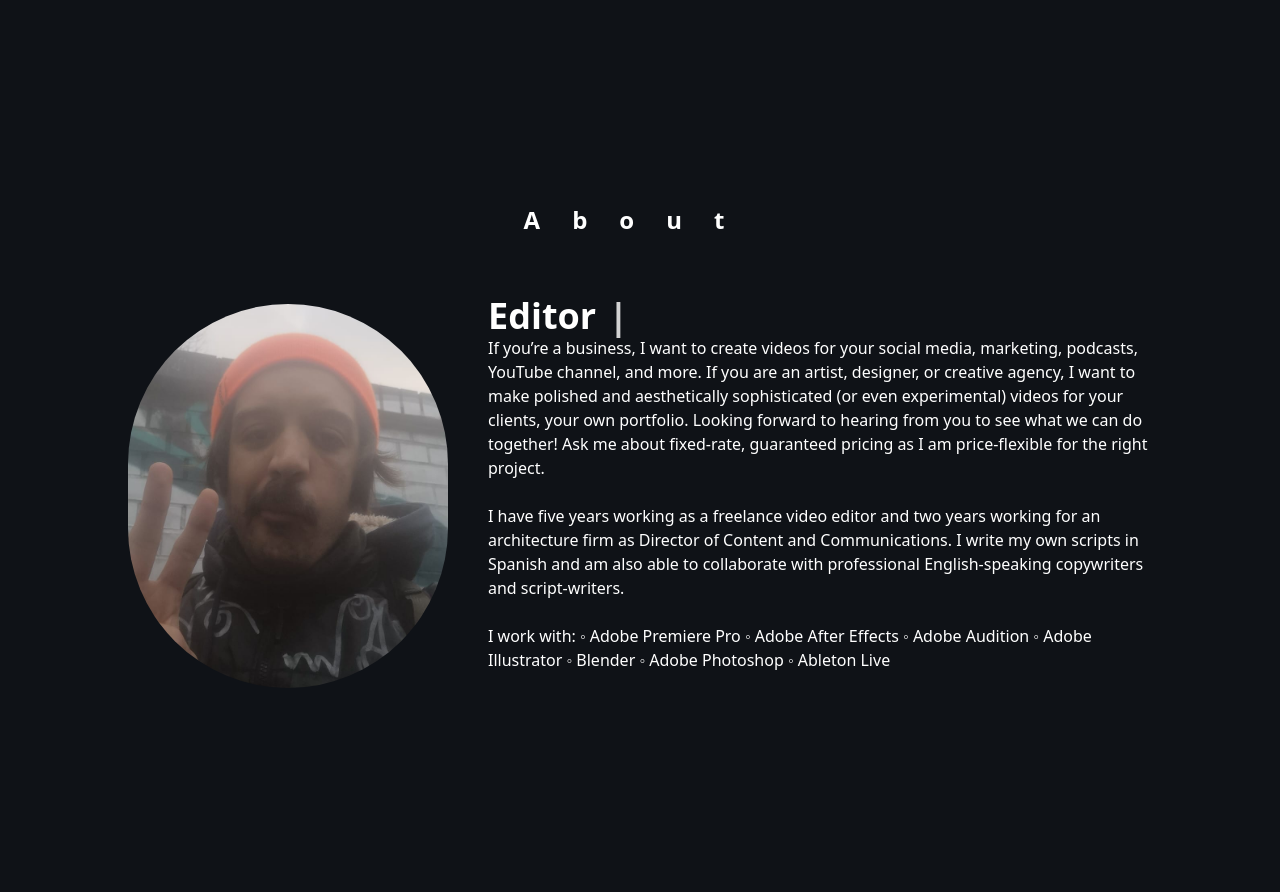
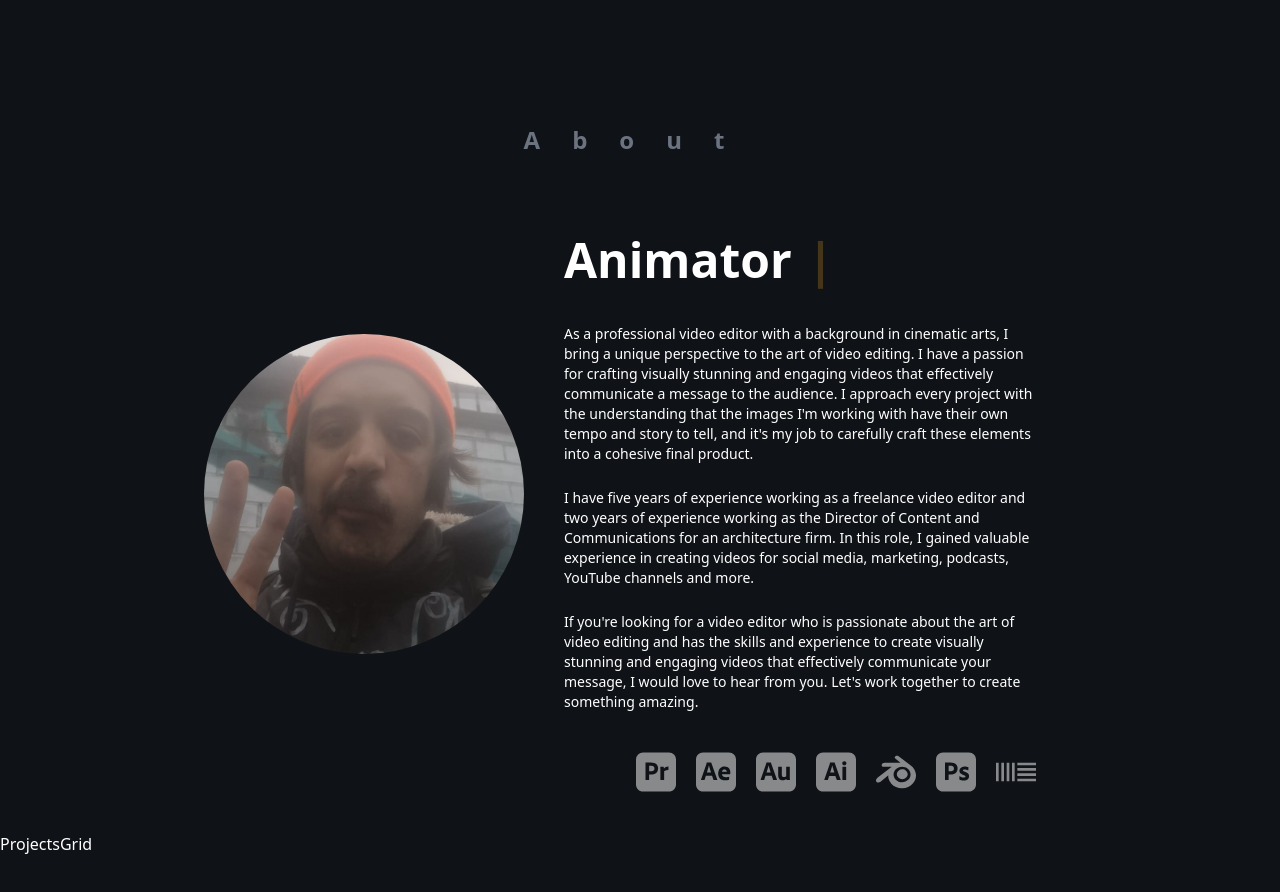
Before and after one commit to JaviAzua/agostino-port, a Next.js app: page / in a window 1280 px wide. Shown: the part 900-1792 px from the top of the page. Before the commit the page ends 1712 px from the top, so only its background shows below. Built offline with nearby package versions, Linux system fonts and the light colour scheme.

Commit message:
about page fixed items

```diff
--- a/app/globals.css
+++ b/app/globals.css
@@ -12,4 +12,10 @@
   .listItem {
     @apply font-bold tracking-wide text-lg cursor-pointer drop-shadow-md;
   }
+  .textParraf {
+    @apply text-sm font-medium;
+  }
+  .iconAbout {
+    @apply w-10 h-10 text-white/50;
+  }
 }
--- a/app/layout.tsx
+++ b/app/layout.tsx
@@ -20,7 +20,7 @@ export default function RootLayout({
       */}
       <head />
 
-      <body className={(roboto.className, "bg-blackB")}>
+      <body className={(roboto.className, "bg-blackB ")}>
         <Header />
         {children}
       </body>
--- a/app/page.tsx
+++ b/app/page.tsx
@@ -1,4 +1,5 @@
 import About from "@/components/About";
+import ProjectsGrid from "@/components/ProjectsGrid";
 import ReelPage from "@/components/ReelPage";
 import { Inter } from "@next/font/google";
 
@@ -7,21 +8,31 @@ const inter = Inter({ subsets: ["latin"] });
 export default function Home() {
   return (
     <main className="z-0">
-      <section id="reel" className="min-h-[70vh] md:min-h-screen">
-        <div className="absolute z-40 inset-0 bg-gradient-to-b from-black via-transparent to-blackB md:h-[130vh] lg:h-[120vh]" />
-        <div className="z-0 absolute pt-[56.25%] inset-x-0 top-0 min-h-[70vh]">
-          {/* Reel */}
-          <ReelPage />
+      <section
+        id="reel"
+        className="min-h-[50vh] md:min-h-[70vh] lg:min-h-[90vh]"
+      >
+        <div className="hidden lg:block absolute z-40 inset-0 bg-gradient-to-b from-black/5 to-blackB min-h-[50vh] lg:min-h-[115vh]" />
+        <div className="absolute inset-0">
+          <div className="z-0 relative pt-[56.25%] min-h-[70vh]">
+            {/* Reel */}
+            <ReelPage />
+          </div>
         </div>
       </section>
 
       <section id="about" className=" min-h-screen">
-        <div className="pt-20 md:pt-48">
+        <div className="pt-20 md:pt-5 lg:pt-48">
           <About />
         </div>
       </section>
 
-      {/* Projects */}
+      <section id="about" className=" min-h-screen">
+        <div className="pt-10">
+          <ProjectsGrid />
+        </div>
+      </section>
+
       {/* Contact */}
     </main>
   );
--- a/components/About.tsx
+++ b/components/About.tsx
@@ -2,62 +2,70 @@
 
 import Image from "next/image";
 import React from "react";
+import {
+  SiAdobepremierepro,
+  SiAdobeaftereffects,
+  SiAdobeaudition,
+  SiAdobeillustrator,
+  SiBlender,
+  SiAdobephotoshop,
+  SiAbletonlive,
+} from "react-icons/si";
 import { Cursor, useTypewriter } from "react-simple-typewriter";
 
 type Props = {};
 
 function About({}: Props) {
   const [mainText, setMainText] = useTypewriter({
-    words: ["Gonzalo Agostino", "Editor", "Writter", "VFX/SFX"],
+    words: ["Video editor", "Animator", "Script writer", "Video maker"],
     loop: true,
     delaySpeed: 2000,
   });
 
   return (
     <>
-      <h2 className="ml-10 md:ml-0 text-center font-semibold text-2xl tracking-[2rem]">
+      <h2 className="text-gray-500 flex text-center justify-center font-semibold text-2xl tracking-[2rem]">
         About
       </h2>
-      <div className="max-w-[80%] min-h-[60vh] mx-auto flex justify-center items-center">
-        <div className="pt-10 flex flex-col lg:flex-row gap-10 justify-center items-center flex-1">
-          <div className="relative w-[15rem] h-[20rem] md:w-80 md:h-96 rounded-lg">
+      <div className="max-w-[80%] min-h-[60vh] mx-auto px-10 flex justify-center items-center">
+        <div className="pt-10 flex flex-col lg:flex-row gap-10 justify-center items-center ">
+          <div className="relative py-10 w-[15rem] h-[20rem] md:w-80 md:h-[20rem]">
             <Image
               src={"/FotoGonza.jpeg"}
               alt=""
               fill
-              className="object-cover rounded-full"
+              className="object-cover md:rounded-full "
             />
           </div>
 
-          <div className="flex-[2]">
-            <h3 className="min-h-5 text-4xl font-semibold">
-              {mainText} <Cursor />
+          <div className="md:max-w-[50%]">
+            <div className=" py-10">
+              <h3 className="min-h-5 text-4xl md:text-5xl text-center lg:text-left font-bold mb-10">
+                {mainText} <Cursor cursorColor="#E79E22" />
               </h3>
-            <p>
-              If you’re a business, I want to create videos for your social
-              media, marketing, podcasts, YouTube channel, and more. If you are
-              an artist, designer, or creative agency, I want to make polished
-              and aesthetically sophisticated (or even experimental) videos for
-              your clients, your own portfolio. Looking forward to hearing from
-              you to see what we can do together! Ask me about fixed-rate,
-              guaranteed pricing as I am price-flexible for the right project.
+              <p className="textParraf">
+                {`As a professional video editor with a background in cinematic arts, I bring a unique perspective to the art of video editing. I have a passion for crafting visually stunning and engaging videos that effectively communicate a message to the audience. I approach every project with the understanding that the images I'm working with have their own tempo and story to tell, and it's my job to carefully craft these elements into a cohesive final product.`}
               </p>
               <br />
-            <p>
-              I have five years working as a freelance video editor and two
-              years working for an architecture firm as Director of Content and
-              Communications. I write my own scripts in Spanish and am also able
-              to collaborate with professional English-speaking copywriters and
-              script-writers.
+              <p className="textParraf">
+                {`I have five years of experience working as a freelance video editor and two years of experience working as the Director of Content and Communications for an architecture firm. In this role, I gained valuable experience in creating videos for social media, marketing, podcasts, YouTube channels and more.`}
               </p>
               <br />
-            <p>
-              I work with: ◦ Adobe Premiere Pro ◦ Adobe After Effects ◦ Adobe
-              Audition ◦ Adobe Illustrator ◦ Blender ◦ Adobe Photoshop ◦ Ableton
-              Live
+              <p className="textParraf ">
+                {`If you're looking for a video editor who is passionate about the art of video editing and has the skills and experience to create visually stunning and engaging videos that effectively communicate your message, I would love to hear from you. Let's work together to create something amazing.`}
               </p>
+            </div>
+            <div className="flex gap-5 justify-center md:justify-end">
+              <SiAdobepremierepro className="iconAbout" />
+              <SiAdobeaftereffects className="iconAbout" />
+              <SiAdobeaudition className="iconAbout" />
+              <SiAdobeillustrator className="iconAbout" />
+              <SiBlender className="iconAbout" />
+              <SiAdobephotoshop className="iconAbout" />
+              <SiAbletonlive className="iconAbout" />
+            </div>
+          </div>
           <br />
-          </div>
         </div>
       </div>
     </>
--- /dev/null
+++ b/components/ProjectsGrid.tsx
@@ -0,0 +1,9 @@
+import React from "react";
+
+type Props = {};
+
+function ProjectsGrid({}: Props) {
+  return <div>ProjectsGrid</div>;
+}
+
+export default ProjectsGrid;
--- a/package.json
+++ b/package.json
@@ -19,6 +19,7 @@
     "next": "13.1.6",
     "react": "18.2.0",
     "react-dom": "18.2.0",
+    "react-icons": "^4.7.1",
     "react-player": "^2.11.2",
     "react-simple-typewriter": "^5.0.1",
     "typescript": "4.9.5"
--- a/tailwind.config.js
+++ b/tailwind.config.js
@@ -14,7 +14,7 @@ module.exports = {
         lBrown: "#B88F73",
         orangeP: "#FFD2B5",
         orangeL: "#ED8F49",
-        orangeM: "#ED8F49",
+        orangeM: "#E79E22",
         brownM: "#5C2A09",
         brownD: "#2E1612",
         blackB: "#0F1217",
```
Also changed, not shown: 1 other file (tests, documents, lock files or other folders). Lines whose indentation alone changed are shown as unchanged.
